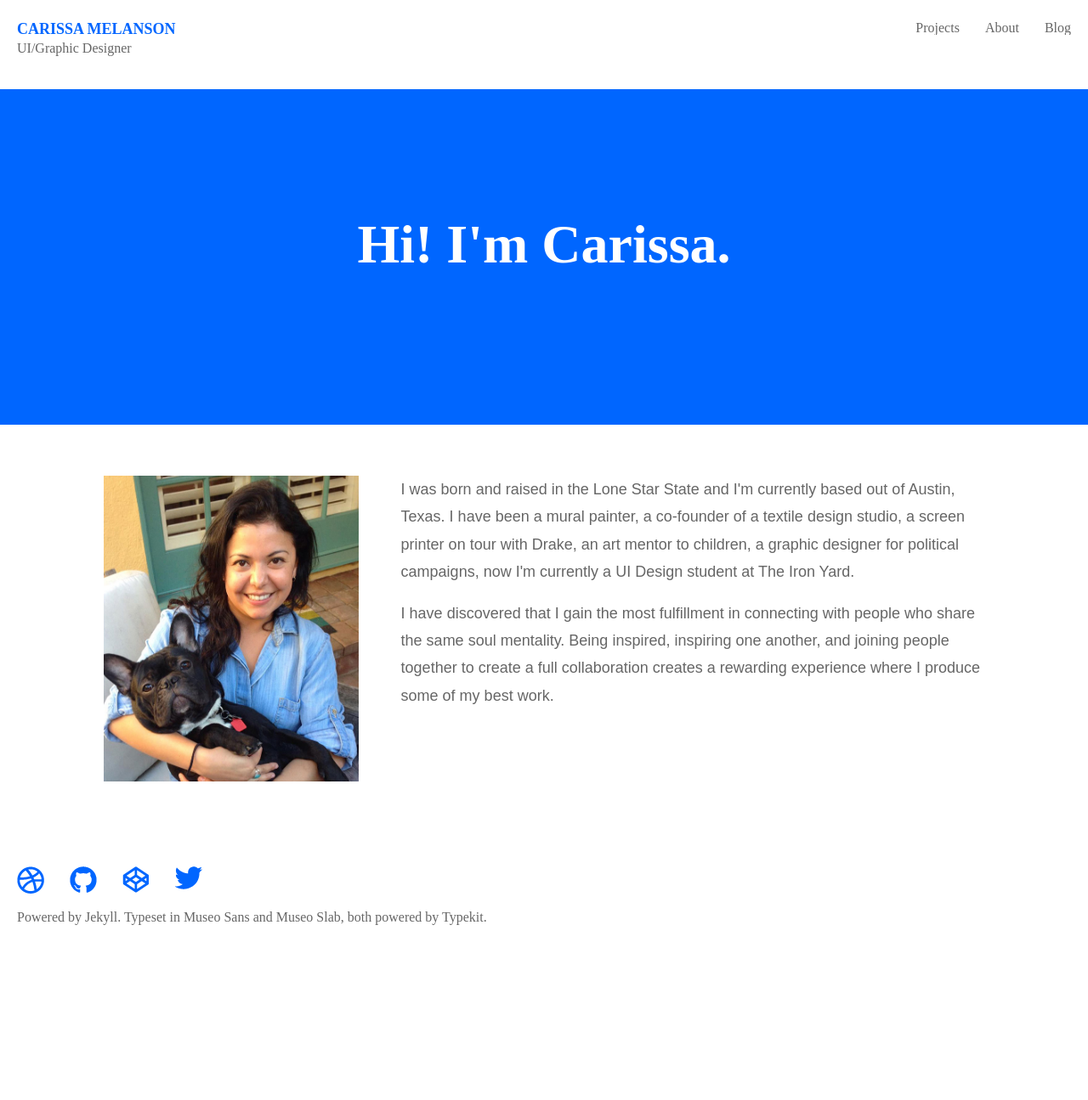
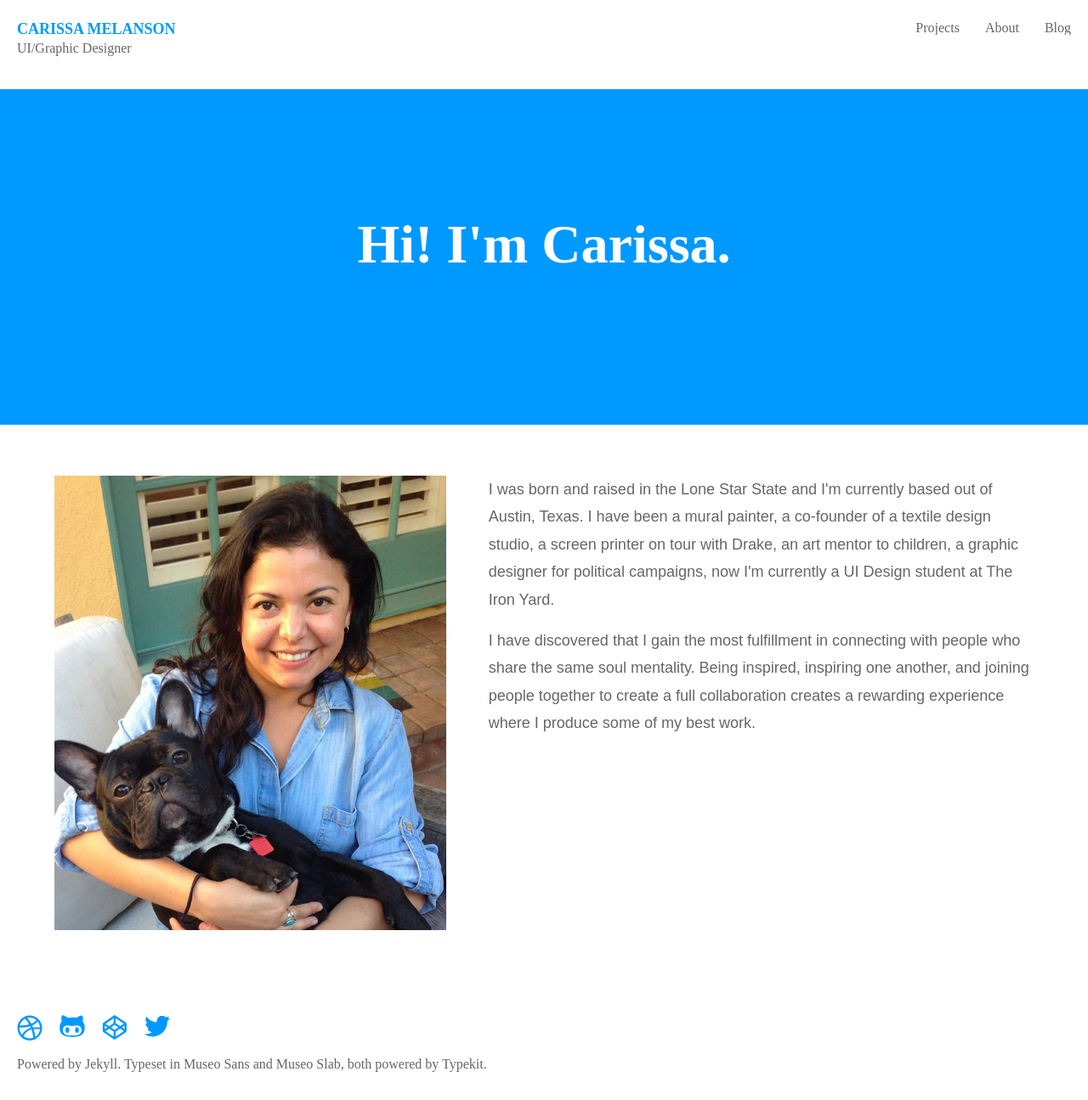
Before and after one commit to carissamelanson/carissamelanson.github.io, a Jekyll site: the page built from about.html, in a window 1280 px wide and 1295 px high. Shown: the whole window at 85% size. Built offline with Jekyll 4.4.1, drawn with Linux system fonts in a browser that asks for light colours.

Commit message:
edits to index.html

```diff
--- a/_includes/footer.html
+++ b/_includes/footer.html
@@ -4,22 +4,22 @@
           <div class="icon-group">
           <div class="social-icons">
             <a href="https://dribbble.com/carissamelanson">
-              <img src="/images/dribble.png">
+              <img src="/images/dribble.svg">
             </a>
           </div>
           <div class="social-icons">
             <a href="https://github.com/carissamelanson">
-              <img src="/images/github.png">
+              <img src="/images/github.svg">
             </a>
           </div>
           <div class="social-icons">
             <a href="http://codepen.io/carissamelanson/">
-              <img src="/images/codepen.png">
+              <img src="/images/codepen.svg">
             </a>
           </div>
           <div class="social-icons">
             <a href="https://twitter.com/carissamelanson">
-              <img src="/images/twitter.png">
+              <img src="/images/twitter.svg">
             </a>
           </div>
         </div>
--- a/about.html
+++ b/about.html
@@ -7,7 +7,7 @@ title: Hi! I'm Carissa.
                 <div class="page-content">
                     <div class="page-wrapper">
 
-                    <img class="snippet profile"src="images/carissa.jpg"alt="Carissa and George">
+                    <img class="profile"src="images/carissa.jpg"alt="Carissa and George">
                     <div class="about-box">
 
                         <p>I was born and raised in the Lone Star State and I'm currently based out of Austin, Texas. I have been a mural painter, a co-founder of a textile design studio, a screen printer on tour with Drake, an art mentor to children, a graphic designer for political campaigns, now I'm currently a UI Design student at The Iron Yard.</p>
--- a/css/main.scss
+++ b/css/main.scss
@@ -11,7 +11,7 @@ $mslab:"museo-slab",sans-serif;
 $museo:"museo-sans", serif;
 
 /*COLOR*/
-$royal-blue: #0066ff;
+$royal-blue: #0099ff;
 $turquoise:#00ccff;
 $ltblue: #ccf5ff;
 $dkblue: #003366;
@@ -76,9 +76,6 @@ nav,
 	margin-top: 20px;
 	margin-right: 20px;
 	float: right;
-
-
-
 }
 
 
@@ -95,7 +92,6 @@ nav,
 .header-wrap{
 	background: #fff;
 	width: 100%;
-	// height: 80px;
 	position: fixed;
 }
 
@@ -134,19 +130,11 @@ nav,
 
 }
 
-
-// .container{margin: 0 auto;}
-
-// section{
-// 	margin-top: 40px;
-// 	margin-right: 20px;
-// 	margin-left: 20px;
-// }
-
 .page-content{
 	width: 90%;
 	margin: 0 auto;
 	overflow: hidden;
+
 
 
 	a{text-decoration: none;}
@@ -154,17 +142,16 @@ nav,
 }
 
 .page-wrapper{
-	    max-width: 1500px;
-    width: 90%;
+	max-width: 1500px;
+    width: 100%;
     margin: 0 auto;
+
 }
 /*PORTFOLIO*/
 .snippet{
 	float: left;
-	width: 300px;
-	height: 360px;
-	margin: 0 auto;
-
+	width: 90%;
+	height: 300px;
 
 }
 
@@ -213,12 +200,12 @@ nav,
 .bluedahlia,
 .ironrides,
 .goodreads{
-	margin-right: 20px;
-	margin-left: 20px;
+	margin-left: 5%;
 	margin-bottom: 80px;
 	margin-top: 20px;
 	position: relative;
 }
+
 
 .project-image{
 	width: 100%;
@@ -242,20 +229,22 @@ nav,
 
 
 /*ABOUT*/
-.profile{margin-right: 50px;}
+.profile{
+	width: 40%;
+	float: left;
+	margin-right: 50px;}
 
 
 /*BLOG*/
 
 .blog-post {
-	padding: 2%;
+	padding: 5%;
 	background: $ltblue;
-	margin-top: 20px;
-	width: 280px;
+	margin-top: 10px;
+	width: 90%;
 	float: left;
-	margin-bottom: 80px;
-	margin-right: 16px;
-	margin-left: 16px;
+	margin-bottom: 10px;
+
 
 	h3 a{color: $dkblue;}
 }
@@ -294,6 +283,7 @@ footer{
  .social-icons{
 	float: left;
  	margin-bottom: 10px;
+ 	margin-right: 20px;
 
  	a{
  		margin-right: 30px;
@@ -320,7 +310,21 @@ footer{
 	}
 	h1{font-size: 4em;}
 
+.snippet{
+	float: left;
+	width: 42%;
 
+}
+.blog-post {
+	padding: 2%;
+	margin-top: 20px;
+	width: 42%;
+	margin-bottom: 20px;
+	margin-right: 2%;
+	margin-left: 2%;
+	height: 100px;
+
+}
 
 }
 
```
Also changed, not shown: images/codepen.png (deleted), images/codepen.svg, images/dribble.png (deleted), images/dribble.svg, images/github.png (deleted), images/github.svg, images/twitter.png (deleted), images/twitter.svg, 2 other files.
